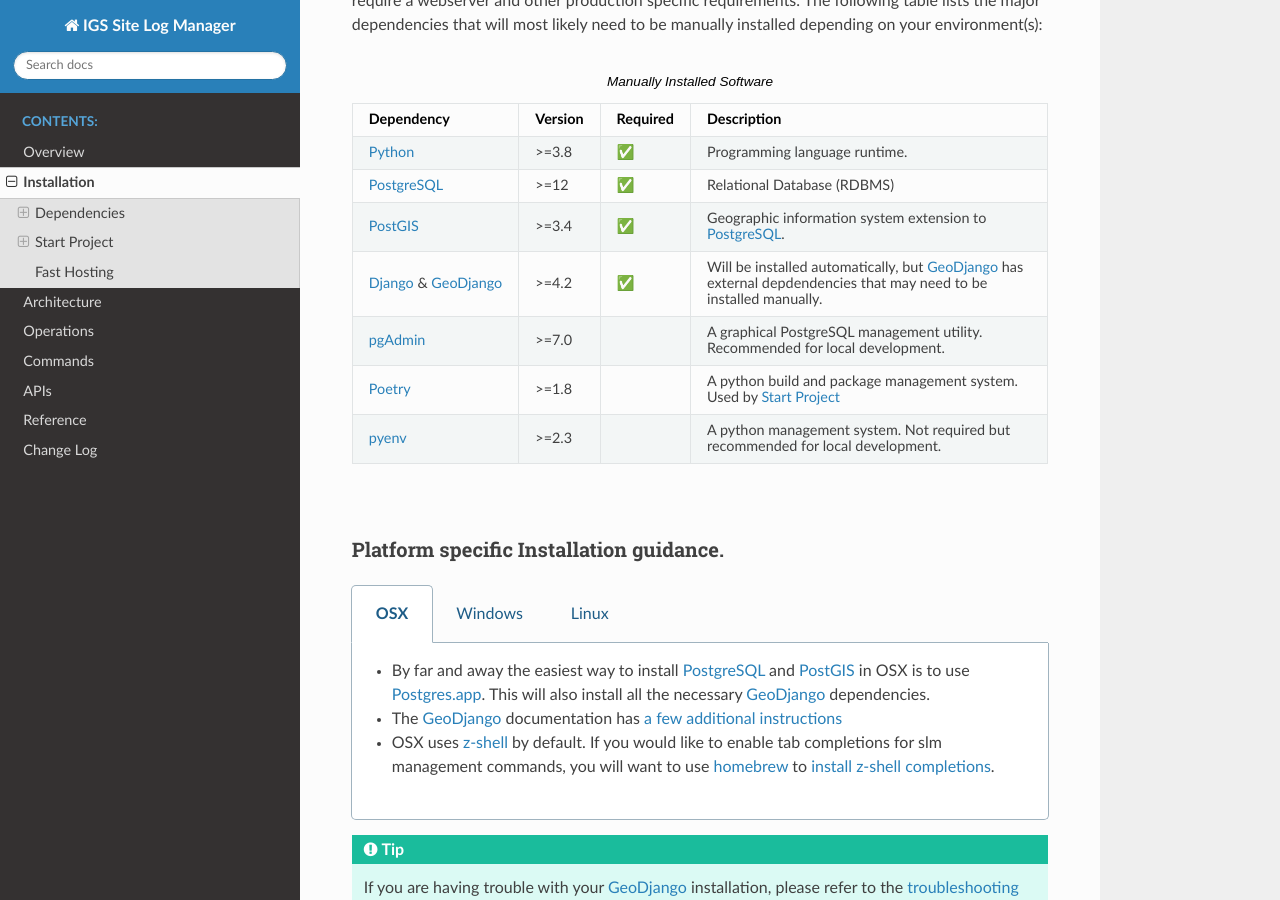
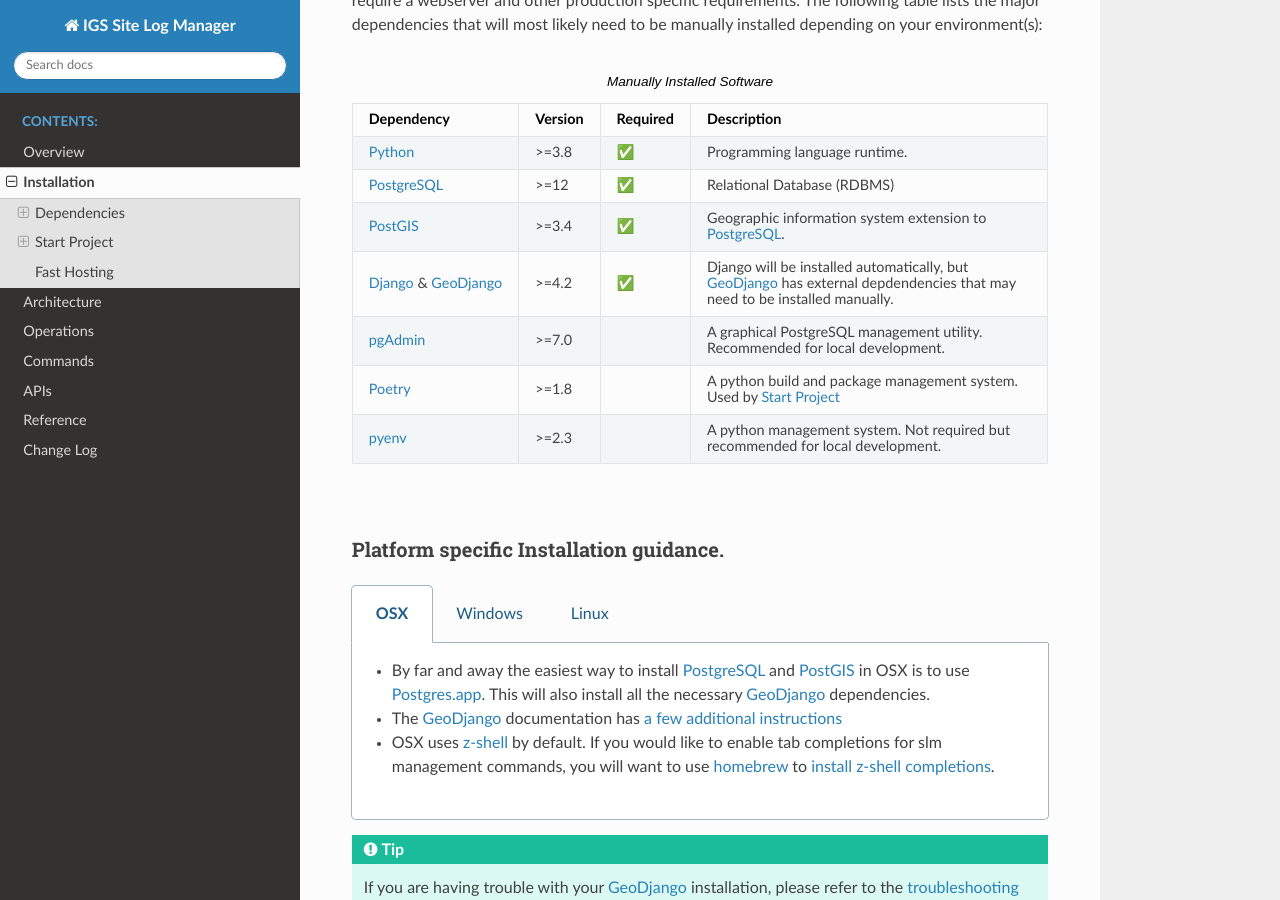
Before and after one commit to International-GNSS-Service/SLM, a Sphinx documentation site: the page built from doc/source/installation.rst, in a window 1280 px wide and 900 px high, scrolled down 635 px. Built offline with Sphinx 7.4.7 and the Read the Docs theme 2.0.0, drawn with Linux system fonts in a browser that asks for light colours.

Commit message:
doc tweak

```diff
--- a/doc/source/installation.rst
+++ b/doc/source/installation.rst
@@ -54,8 +54,8 @@
    * - Django_ & GeoDjango_
      - >=4.2
      - ✅
-     - Will be installed automatically, but GeoDjango_ has external depdendencies that may need to
-       be installed manually.
+     - Django will be installed automatically, but GeoDjango_ has external depdendencies that may
+       need to be installed manually.
    * - pgAdmin_
      - >=7.0
      -
```
